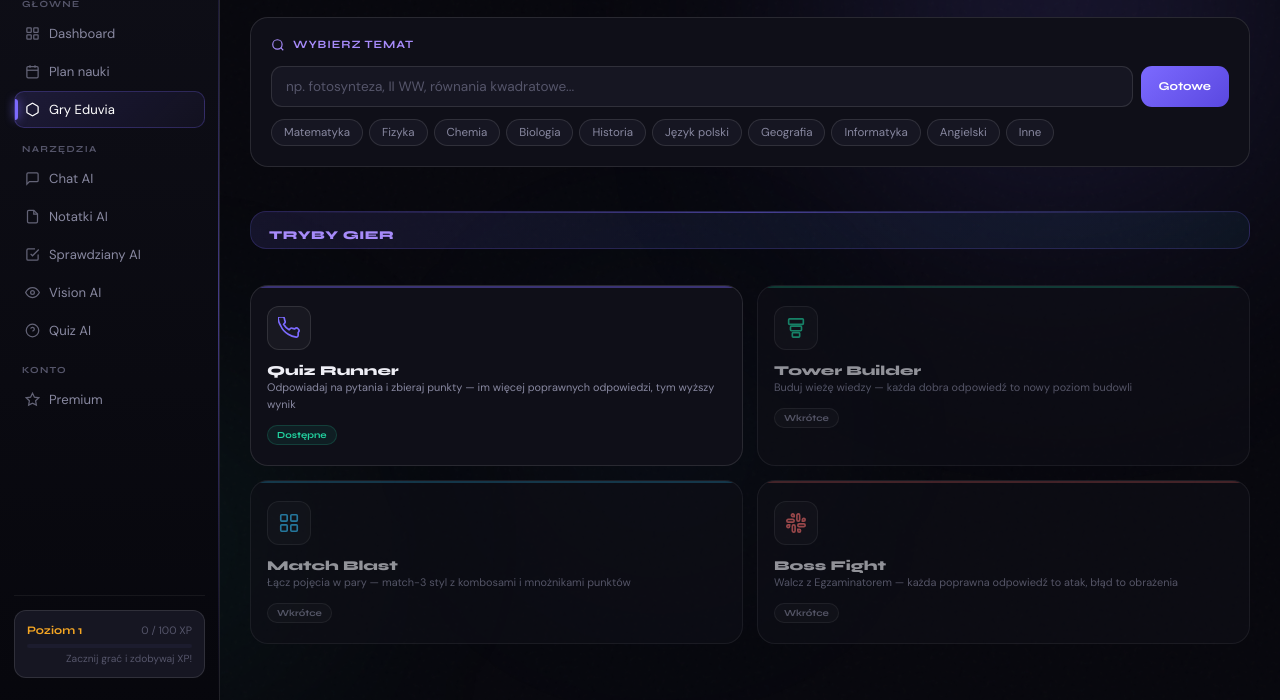
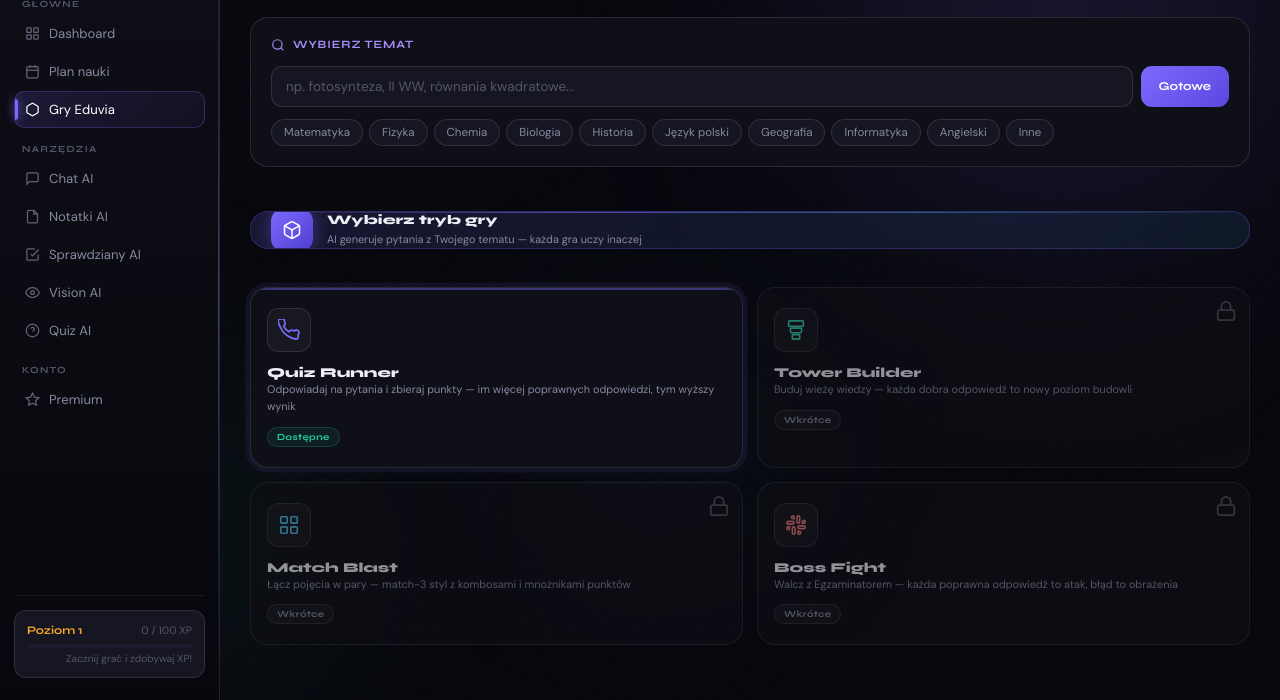
Before and after one commit to aieduvia111-beep/ai-teacher-backend, a website: page static/game_hub.html in a window 1280 px wide. Shown: the part 100-800 px from the top of the page. Drawn offline with Linux system fonts and the light colour scheme.

Commit message:
feat: game hub wow efekty

```diff
--- a/static/game_hub.html
+++ b/static/game_hub.html
@@ -317,6 +317,43 @@ body::after{content:'';position:fixed;inset:0;opacity:.5;background-image:url("d
 .camera-switch svg{width:13px;height:13px;stroke:currentColor;}
 .camera-switch:hover{color:var(--text);border-color:var(--accent2);}
 
+
+/* WOW GAME CARDS */
+.game-grid{display:grid;grid-template-columns:1fr 1fr;gap:14px;margin-bottom:28px;}
+.gc{background:var(--s1);border:1px solid rgba(255,255,255,.08);border-radius:20px;padding:20px 16px;cursor:pointer;transition:all .25s cubic-bezier(.16,1,.3,1);position:relative;overflow:hidden;text-decoration:none;display:flex;flex-direction:column;gap:10px;}
+.gc::before{content:'';position:absolute;inset:0;background:linear-gradient(135deg,rgba(var(--gcr),0.12),transparent 60%);opacity:0;transition:.25s;}
+.gc::after{content:'';position:absolute;top:0;left:0;right:0;height:1.5px;background:linear-gradient(90deg,transparent,rgba(var(--gcr),0.8),transparent);opacity:0;transition:.25s;}
+.gc:hover{transform:translateY(-4px) scale(1.01);border-color:rgba(var(--gcr),0.35);box-shadow:0 12px 40px rgba(var(--gcr),0.15),0 4px 12px rgba(0,0,0,.3);}
+.gc:hover::before,.gc:hover::after{opacity:1;}
+.gc:active{transform:scale(.97);}
+.gc.disabled{opacity:.55;cursor:default;filter:grayscale(.2);}
+.gc.disabled:hover{transform:none;border-color:rgba(255,255,255,.08);box-shadow:none;}
+.gc.disabled::before,.gc.disabled::after{opacity:0!important;}
+.gc-icon{width:46px;height:46px;border-radius:14px;display:flex;align-items:center;justify-content:center;background:rgba(var(--gcr),0.1);border:1px solid rgba(var(--gcr),0.2);flex-shrink:0;color:rgb(var(--gcr));transition:.25s;}
+.gc:hover .gc-icon{background:rgba(var(--gcr),0.18);transform:scale(1.08) rotate(-3deg);}
+.gc-name{font-family:var(--h);font-size:.85em;font-weight:800;color:var(--text);}
+.gc-desc{font-size:.67em;color:var(--muted2);line-height:1.55;}
+.gc-tag{font-size:.58em;padding:3px 9px;border-radius:100px;font-family:var(--h);font-weight:700;align-self:flex-start;letter-spacing:.04em;}
+.tag-ok{background:rgba(34,211,160,.1);border:1px solid rgba(34,211,160,.2);color:var(--green);}
+.tag-soon{background:rgba(255,255,255,.04);border:1px solid rgba(255,255,255,.08);color:var(--muted2);}
+
+/* LOCK ICON dla wkrotce */
+.gc-lock{position:absolute;top:12px;right:12px;width:22px;height:22px;opacity:.3;}
+
+/* GAME BANNER */
+.game-banner{background:linear-gradient(135deg,rgba(124,106,255,.15),rgba(56,189,248,.08));border:1px solid rgba(124,106,255,.25);border-radius:18px;padding:18px 20px;margin-bottom:18px;position:relative;overflow:hidden;display:flex;align-items:center;gap:14px;}
+.game-banner::before{content:'';position:absolute;top:0;left:0;right:0;height:1px;background:linear-gradient(90deg,transparent,rgba(124,106,255,.6),rgba(56,189,248,.4),transparent);}
+.gb-icon{width:42px;height:42px;border-radius:12px;background:linear-gradient(135deg,var(--accent),#4f3fcf);display:flex;align-items:center;justify-content:center;flex-shrink:0;box-shadow:0 0 20px rgba(124,106,255,.4);}
+.gb-text{flex:1;}
+.gb-title{font-family:var(--h);font-size:.82em;font-weight:800;color:var(--text);margin-bottom:3px;}
+.gb-sub{font-size:.68em;color:var(--muted2);line-height:1.5;}
+
+/* PULSE animacja dla dostepnej gry */
+@keyframes gcPulse{0%,100%{box-shadow:0 0 0 0 rgba(124,106,255,.4);}50%{box-shadow:0 0 0 6px rgba(124,106,255,0);}}
+.gc.available{animation:gcPulse 3s ease-in-out infinite;}
+
+@media(max-width:500px){.game-grid{grid-template-columns:1fr;}}
+
 </style>
 <style>
 /* GAME CARDS */
@@ -454,13 +491,17 @@ body::after{content:'';position:fixed;inset:0;opacity:.5;background-image:url("d
   </div>
 
   <!-- GIERKI -->
-  <div style="background:linear-gradient(135deg,rgba(124,106,255,.12),rgba(56,189,248,.06));border:1px solid rgba(124,106,255,.2);border-radius:16px;padding:16px 18px;margin-bottom:16px;position:relative;overflow:hidden;">
-    <div style="position:absolute;top:0;left:0;right:0;height:1px;background:linear-gradient(90deg,transparent,rgba(124,106,255,.5),transparent);"></div>
-    <div style="font-family:var(--h);font-size:.75em;font-weight:800;color:var(--accent2);margin-bottom:4px;letter-spacing:.04em;">TRYBY GIER</div>
-    <div style="font-size:.78em;color:var(--muted2);line-height:1.5;">AI generuje pytania z Twojego tematu — wybierz grę i zacznij!</div>
+  <div class="game-banner">
+    <div class="gb-icon">
+      <svg viewBox="0 0 24 24" fill="none" stroke="white" stroke-width="1.8" width="20" height="20"><path d="M21 16V8a2 2 0 00-1-1.73l-7-4a2 2 0 00-2 0l-7 4A2 2 0 003 8v8a2 2 0 001 1.73l7 4a2 2 0 002 0l7-4A2 2 0 0021 16z"/><polyline points="3.27 6.96 12 12.01 20.73 6.96"/><line x1="12" y1="22.08" x2="12" y2="12"/></svg>
+    </div>
+    <div class="gb-text">
+      <div class="gb-title">Wybierz tryb gry</div>
+      <div class="gb-sub">AI generuje pytania z Twojego tematu — każda gra uczy inaczej</div>
+    </div>
   </div>
   <div class="game-grid">
-    <a class="gc" style="--gc:#7c6aff;" id="gcQuiz" href="quiz_runner.html">
+    <a class="gc available" style="--gc:#7c6aff;--gcr:124,106,255;" id="gcQuiz" href="quiz_runner.html">
       <div class="gc-icon"><svg viewBox="0 0 24 24" fill="none" stroke="currentColor" stroke-width="1.8" width="22" height="22"><path d="M22 16.92v3a2 2 0 01-2.18 2 19.79 19.79 0 01-8.63-3.07A19.5 19.5 0 013.07 9.81a19.79 19.79 0 01-3.07-8.67A2 2 0 012 0h3a2 2 0 012 1.72c.127.96.361 1.903.7 2.81a2 2 0 01-.45 2.11L6.09 7.91a16 16 0 006 6l1.27-1.27a2 2 0 012.11-.45c.907.339 1.85.573 2.81.7A2 2 0 0122 16.92z"/></svg></div>
       <div>
         <div class="gc-name">Quiz Runner</div>
@@ -468,24 +509,24 @@ body::after{content:'';position:fixed;inset:0;opacity:.5;background-image:url("d
       </div>
       <div class="gc-tag tag-ok">Dostępne</div>
     </a>
-    <div class="gc disabled" style="--gc:#22d3a0;">
-      <div class="gc-icon" style="color:#22d3a0;"><svg viewBox="0 0 24 24" fill="none" stroke="currentColor" stroke-width="1.8" width="22" height="22"><rect x="4" y="2" width="16" height="6" rx="1"/><rect x="6" y="10" width="12" height="5" rx="1"/><rect x="8" y="17" width="8" height="5" rx="1"/></svg></div>
+    <div class="gc disabled" style="--gc:#22d3a0;--gcr:34,211,160;"><svg class="gc-lock" viewBox="0 0 24 24" fill="none" stroke="currentColor" stroke-width="2"><rect x="3" y="11" width="18" height="11" rx="2"/><path d="M7 11V7a5 5 0 0110 0v4"/></svg>
+      <div class="gc-icon"><svg viewBox="0 0 24 24" fill="none" stroke="currentColor" stroke-width="1.8" width="22" height="22"><rect x="4" y="2" width="16" height="6" rx="1"/><rect x="6" y="10" width="12" height="5" rx="1"/><rect x="8" y="17" width="8" height="5" rx="1"/></svg></div>
       <div>
         <div class="gc-name">Tower Builder</div>
         <div class="gc-desc">Buduj wieżę wiedzy — każda dobra odpowiedź to nowy poziom budowli</div>
       </div>
       <div class="gc-tag tag-soon">Wkrótce</div>
     </div>
-    <div class="gc disabled" style="--gc:#38bdf8;">
-      <div class="gc-icon" style="color:#38bdf8;"><svg viewBox="0 0 24 24" fill="none" stroke="currentColor" stroke-width="1.8" width="22" height="22"><rect x="3" y="3" width="7" height="7" rx="1"/><rect x="14" y="3" width="7" height="7" rx="1"/><rect x="3" y="14" width="7" height="7" rx="1"/><rect x="14" y="14" width="7" height="7" rx="1"/></svg></div>
+    <div class="gc disabled" style="--gc:#38bdf8;--gcr:56,189,248;"><svg class="gc-lock" viewBox="0 0 24 24" fill="none" stroke="currentColor" stroke-width="2"><rect x="3" y="11" width="18" height="11" rx="2"/><path d="M7 11V7a5 5 0 0110 0v4"/></svg>
+      <div class="gc-icon"><svg viewBox="0 0 24 24" fill="none" stroke="currentColor" stroke-width="1.8" width="22" height="22"><rect x="3" y="3" width="7" height="7" rx="1"/><rect x="14" y="3" width="7" height="7" rx="1"/><rect x="3" y="14" width="7" height="7" rx="1"/><rect x="14" y="14" width="7" height="7" rx="1"/></svg></div>
       <div>
         <div class="gc-name">Match Blast</div>
         <div class="gc-desc">Łącz pojęcia w pary — match-3 styl z kombosami i mnożnikami punktów</div>
       </div>
       <div class="gc-tag tag-soon">Wkrótce</div>
     </div>
-    <div class="gc disabled" style="--gc:#f87171;">
-      <div class="gc-icon" style="color:#f87171;"><svg viewBox="0 0 24 24" fill="none" stroke="currentColor" stroke-width="1.8" width="22" height="22"><path d="M14.5 10c-.83 0-1.5-.67-1.5-1.5v-5c0-.83.67-1.5 1.5-1.5s1.5.67 1.5 1.5v5c0 .83-.67 1.5-1.5 1.5z"/><path d="M20.5 10H19V8.5c0-.83.67-1.5 1.5-1.5s1.5.67 1.5 1.5-.67 1.5-1.5 1.5z"/><path d="M9.5 14c.83 0 1.5.67 1.5 1.5v5c0 .83-.67 1.5-1.5 1.5S8 21.33 8 20.5v-5c0-.83.67-1.5 1.5-1.5z"/><path d="M3.5 14H5v1.5c0 .83-.67 1.5-1.5 1.5S2 16.33 2 15.5 2.67 14 3.5 14z"/><path d="M14 14.5c0-.83.67-1.5 1.5-1.5h5c.83 0 1.5.67 1.5 1.5s-.67 1.5-1.5 1.5h-5c-.83 0-1.5-.67-1.5-1.5z"/><path d="M15.5 19H14v1.5c0 .83.67 1.5 1.5 1.5s1.5-.67 1.5-1.5-.67-1.5-1.5-1.5z"/><path d="M10 9.5C10 8.67 9.33 8 8.5 8h-5C2.67 8 2 8.67 2 9.5S2.67 11 3.5 11h5c.83 0 1.5-.67 1.5-1.5z"/><path d="M8.5 5H10V3.5C10 2.67 9.33 2 8.5 2S7 2.67 7 3.5 7.67 5 8.5 5z"/></svg></div>
+    <div class="gc disabled" style="--gc:#f87171;--gcr:248,113,113;"><svg class="gc-lock" viewBox="0 0 24 24" fill="none" stroke="currentColor" stroke-width="2"><rect x="3" y="11" width="18" height="11" rx="2"/><path d="M7 11V7a5 5 0 0110 0v4"/></svg>
+      <div class="gc-icon"><svg viewBox="0 0 24 24" fill="none" stroke="currentColor" stroke-width="1.8" width="22" height="22"><path d="M14.5 10c-.83 0-1.5-.67-1.5-1.5v-5c0-.83.67-1.5 1.5-1.5s1.5.67 1.5 1.5v5c0 .83-.67 1.5-1.5 1.5z"/><path d="M20.5 10H19V8.5c0-.83.67-1.5 1.5-1.5s1.5.67 1.5 1.5-.67 1.5-1.5 1.5z"/><path d="M9.5 14c.83 0 1.5.67 1.5 1.5v5c0 .83-.67 1.5-1.5 1.5S8 21.33 8 20.5v-5c0-.83.67-1.5 1.5-1.5z"/><path d="M3.5 14H5v1.5c0 .83-.67 1.5-1.5 1.5S2 16.33 2 15.5 2.67 14 3.5 14z"/><path d="M14 14.5c0-.83.67-1.5 1.5-1.5h5c.83 0 1.5.67 1.5 1.5s-.67 1.5-1.5 1.5h-5c-.83 0-1.5-.67-1.5-1.5z"/><path d="M15.5 19H14v1.5c0 .83.67 1.5 1.5 1.5s1.5-.67 1.5-1.5-.67-1.5-1.5-1.5z"/><path d="M10 9.5C10 8.67 9.33 8 8.5 8h-5C2.67 8 2 8.67 2 9.5S2.67 11 3.5 11h5c.83 0 1.5-.67 1.5-1.5z"/><path d="M8.5 5H10V3.5C10 2.67 9.33 2 8.5 2S7 2.67 7 3.5 7.67 5 8.5 5z"/></svg></div>
       <div>
         <div class="gc-name">Boss Fight</div>
         <div class="gc-desc">Walcz z Egzaminatorem — każda poprawna odpowiedź to atak, błąd to obrażenia</div>
```
